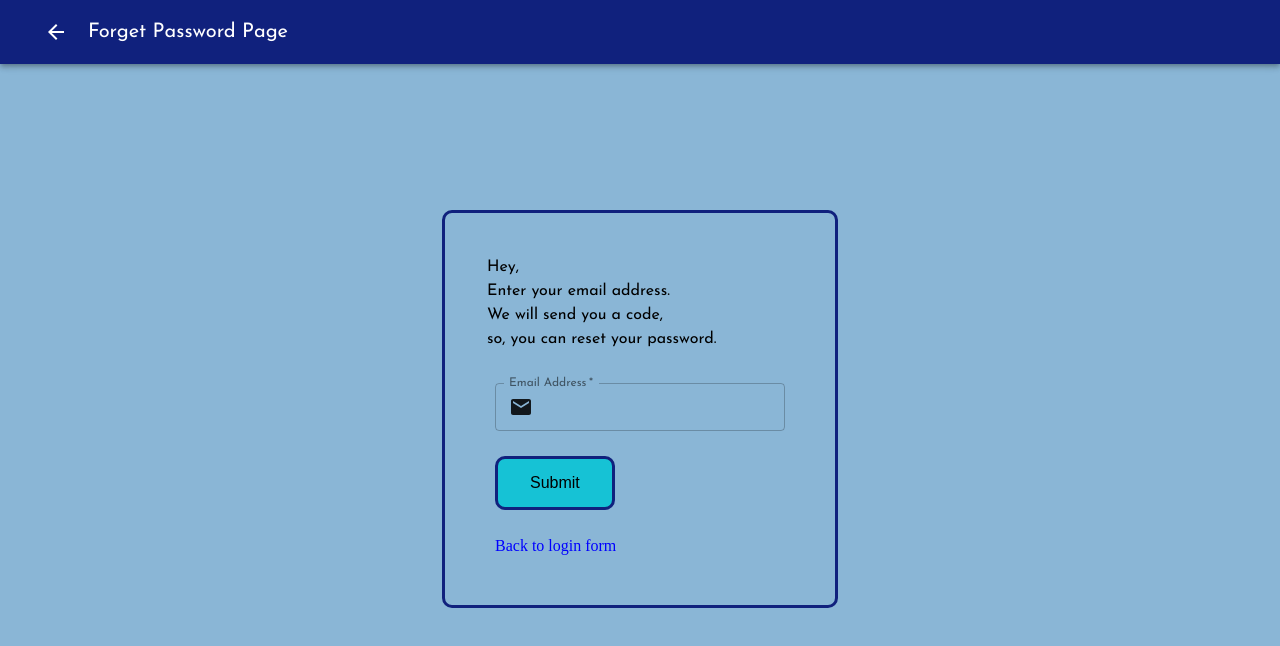
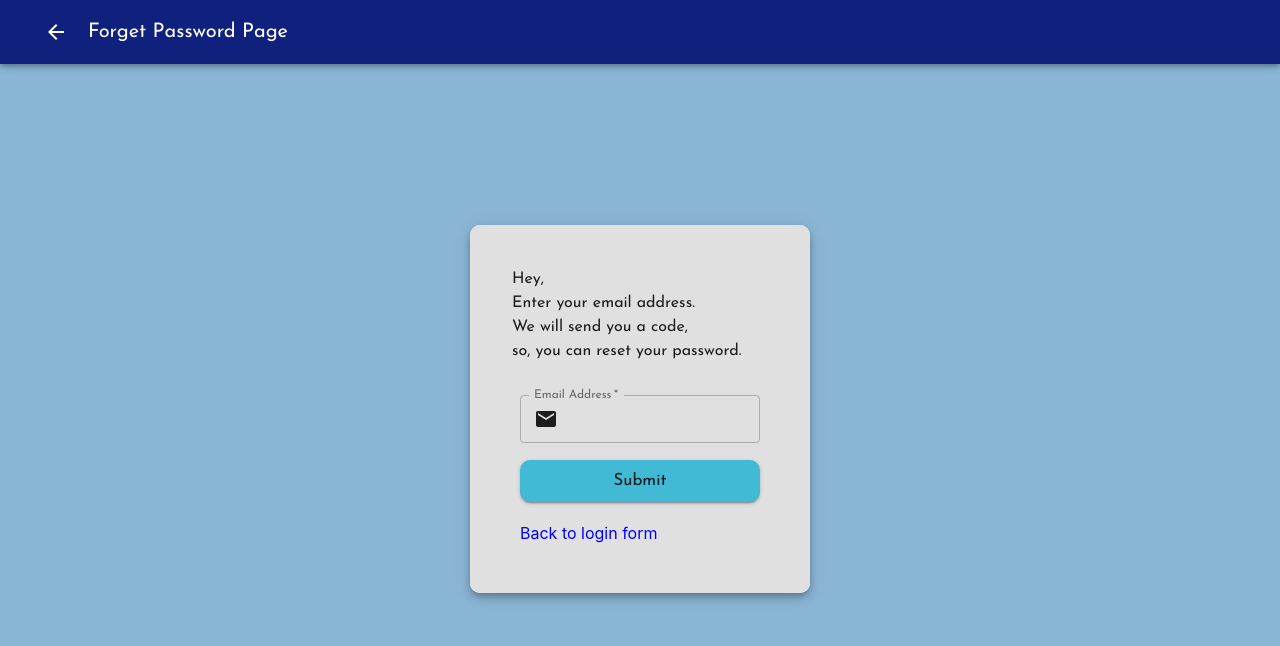
Before and after one commit to Tahlil-992/bugophobia.front-end, a React (Create React App) app: page /forget-password in a window 1280 px wide. Shown: the top 646 px of the page. Built offline with nearby package versions, Linux system fonts and the light colour scheme.

Commit message:
styles synced with login page

```diff
--- a/src/views/pages/ForgetPassword.js
+++ b/src/views/pages/ForgetPassword.js
@@ -69,6 +69,24 @@ const useStyles = makeStyles((theme) => ({
       border: '2px solid #000',
       boxShadow: theme.shadows[5],
       padding: theme.spacing(2, 4, 3),
+    },
+    Btn: {
+        backgroundColor: '#40bad5',
+        textAlign: 'center',
+        fontSize: '1.05em',
+        borderRadius: '10px',
+        textTransform: 'none',
+        height: '2.5em',
+        '&:hover': {
+            backgroundColor: '#5f939a',
+        },
+        marginTop: "1em",
+    },
+    paper: {
+        margin: theme.spacing(15, 3.5),
+        display: 'flex',
+        flexDirection: 'column',
+        alignItems: 'center',
     },
 }));
 
@@ -261,8 +279,8 @@ export default function ForgetPass() {
             </AppBar>
             <Box style={{ display: 'flex', backgroundColor: '#8ab6d6', height: '690px', alignItems: 'center' }}>
                 <Container component="main" maxWidth="xs">
-                    <div class="paper">
-                        <div className="form">
+                    <Paper className={classes.paper} style={{borderRadius: "10px"}} elevation={6} square>
+                        <div style={{backgroundColor: "#E0E0E0", borderRadius: "10px", padding: "50px"}}>
                             {processState === processStates.SUBMIT_EMAIL_ADDRESS &&
                             <>
                             <Grid container spacing={2}>
@@ -293,10 +311,12 @@ export default function ForgetPass() {
                                     />
                                 </Grid>
                             </Grid>
-                            <Button type="submit" fullWidth variant="contained" class="button" onClick={() => handleSubmitEmail()}>Submit</Button>
+                            <Grid item xs={12}>
+                                <Button fullWidth type="submit" variant="contained" className={classes.Btn} onClick={() => handleSubmitEmail()} style={{ marginBottom: '1.25em' }}>Submit</Button>
+                            </Grid>
                             {isLoading && <LoadingSpinner/>}
                             <Grid>
-                                <Link class="link" to="/login" style={{fontFamily: "Josefin-sans"}}>Back to login form</Link>
+                                <Link class="link" to="/login">Back to login form</Link>
                             </Grid>
                             </>}
                             {processState === processStates.SUBMIT_EMAIL_CODE &&
@@ -374,14 +394,16 @@ export default function ForgetPass() {
                                     />
                                 </Grid>
                             </Grid>
-                            <Button type="submit" fullWidth variant="contained" class="button" onClick={() => handleSubmitCode()} style={{fontFamily: "Josefin-Sans"}}>Submit</Button>
+                            <Grid item xs={12}>
+                                <Button fullWidth type="submit" variant="contained" className={classes.Btn} onClick={() => handleSubmitCode()} style={{ marginBottom: '1.25em' }}>Submit</Button>
+                            </Grid>
                             {isLoading && <LoadingSpinner/>}
                             <Grid>
-                                <Link class="link" to="/login" style={{fontFamily: "Josefin-sans"}}>Back to login form</Link>
+                                <Link class="link" to="/login">Back to login form</Link>
                             </Grid>
                             </>}
                         </div>
-                    </div>
+                    </Paper>
                 </Container>
             </Box>
             <Snackbar
@@ -400,7 +422,7 @@ export default function ForgetPass() {
               <ErrorOutlineIcon style={{ color: "#611a15", marginRight: "0.5em" }} />
               <Box>
                 {message && message.split("\n").map((item) =>
-                  <Typography style={{ color: "#611a15", fontFamily: "Josefin-sans" }} display="block">{item}</Typography>
+                  <Typography style={{ color: "#611a15" }} display="block">{item}</Typography>
                 )}
               </Box>
               <IconButton anchorOrigin={{ vertical: 'top', horizontal: 'center' }} onClick={handleClose}>
```
